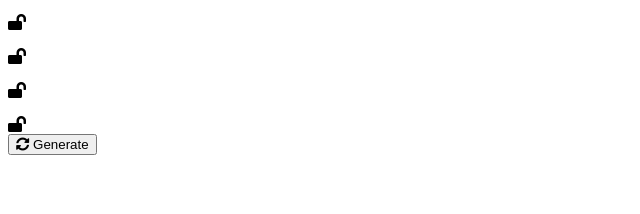
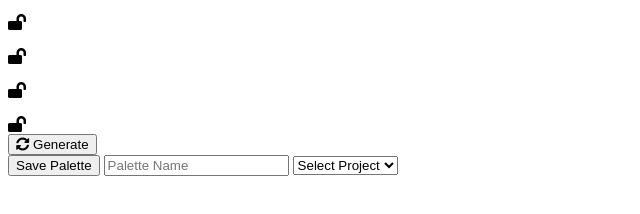
Before and after one commit to drhanciles/palette-picker, a website: page public/index.html in a window 1280 px wide. Shown: the part 100-314 px from the top of the page, without its empty margins (0-640 px from the left). Drawn offline with Linux system fonts and the light colour scheme.

Commit message:
Implemented form for saving palette

```diff
--- a/public/index.html
+++ b/public/index.html
@@ -73,5 +73,14 @@
         Generate
       </button>
     </div>
+    <div class="save-palette-container">
+      <form method="POST">
+        <button class="save-palette-button">Save Palette</button>
+        <input required type="text" class="palette-name" placeholder="Palette Name">
+        <select required>
+          <option value="">Select Project</option>
+        </select>
+      </form>
+    </div>
   </body>
 </html>
```
